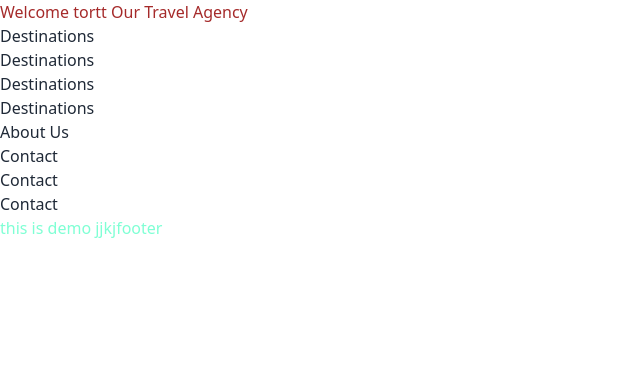
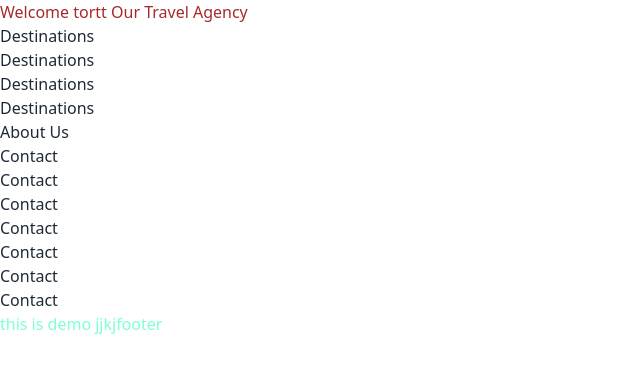
Before and after one commit to Rezuan-Alam-Rean/squareflowjobtask, a plain HTML site: page index.html in a window 1280 px wide. Shown: the whole page, without its empty margins (0-640 px from the left). Drawn offline with nearby package versions, Linux system fonts and the light colour scheme.

Commit message:
setfooter

```diff
--- a/index.html
+++ b/index.html
@@ -23,6 +23,10 @@
                 <li><a href="#contact">Contact</a></li>
                 <li><a href="#contact">Contact</a></li>
                 <li><a href="#contact">Contact</a></li>
+                <li><a href="#contact">Contact</a></li>
+                <li><a href="#contact">Contact</a></li>
+                <li><a href="#contact">Contact</a></li>
+                <li><a href="#contact">Contact</a></li>
             </ul>
         </nav>
 
```
